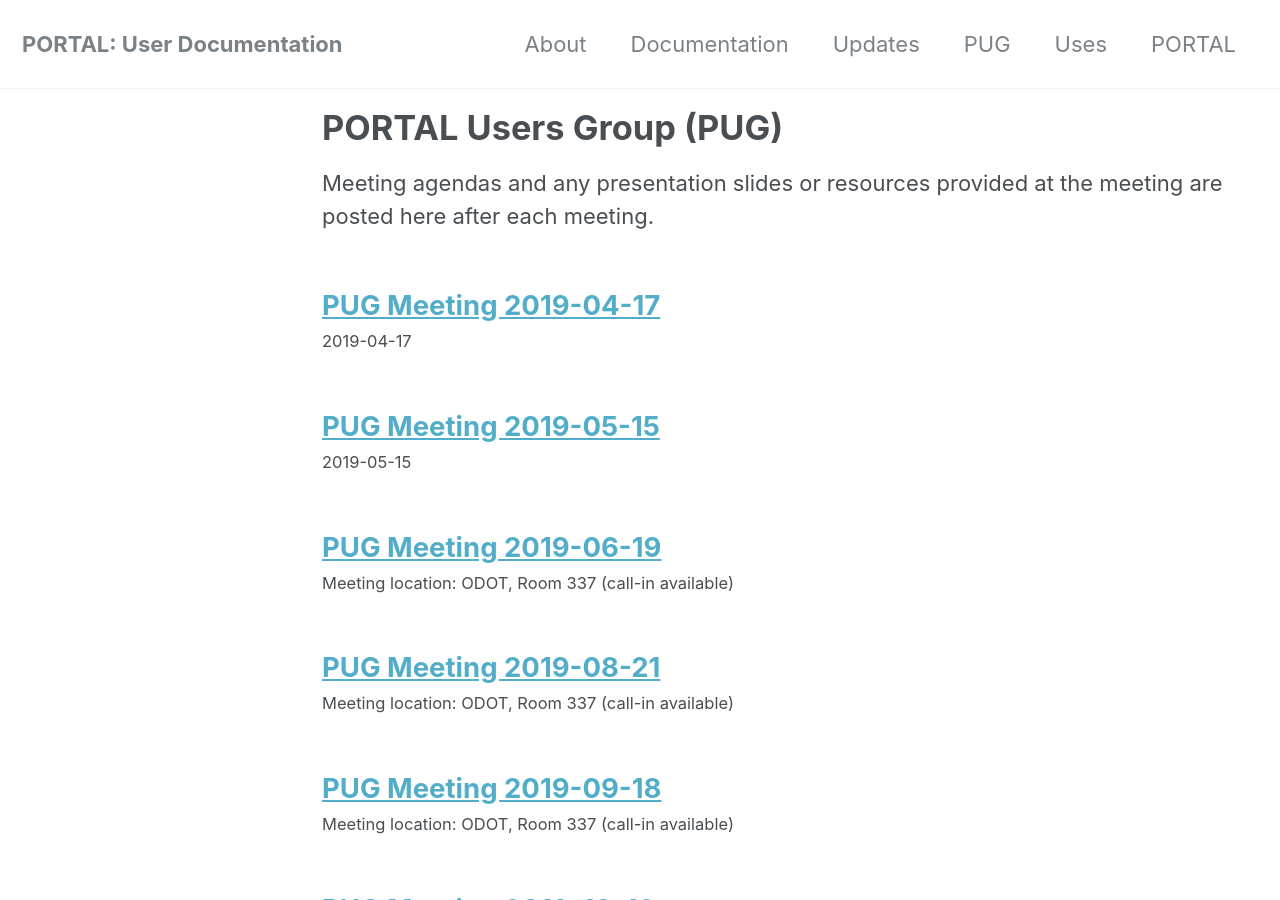
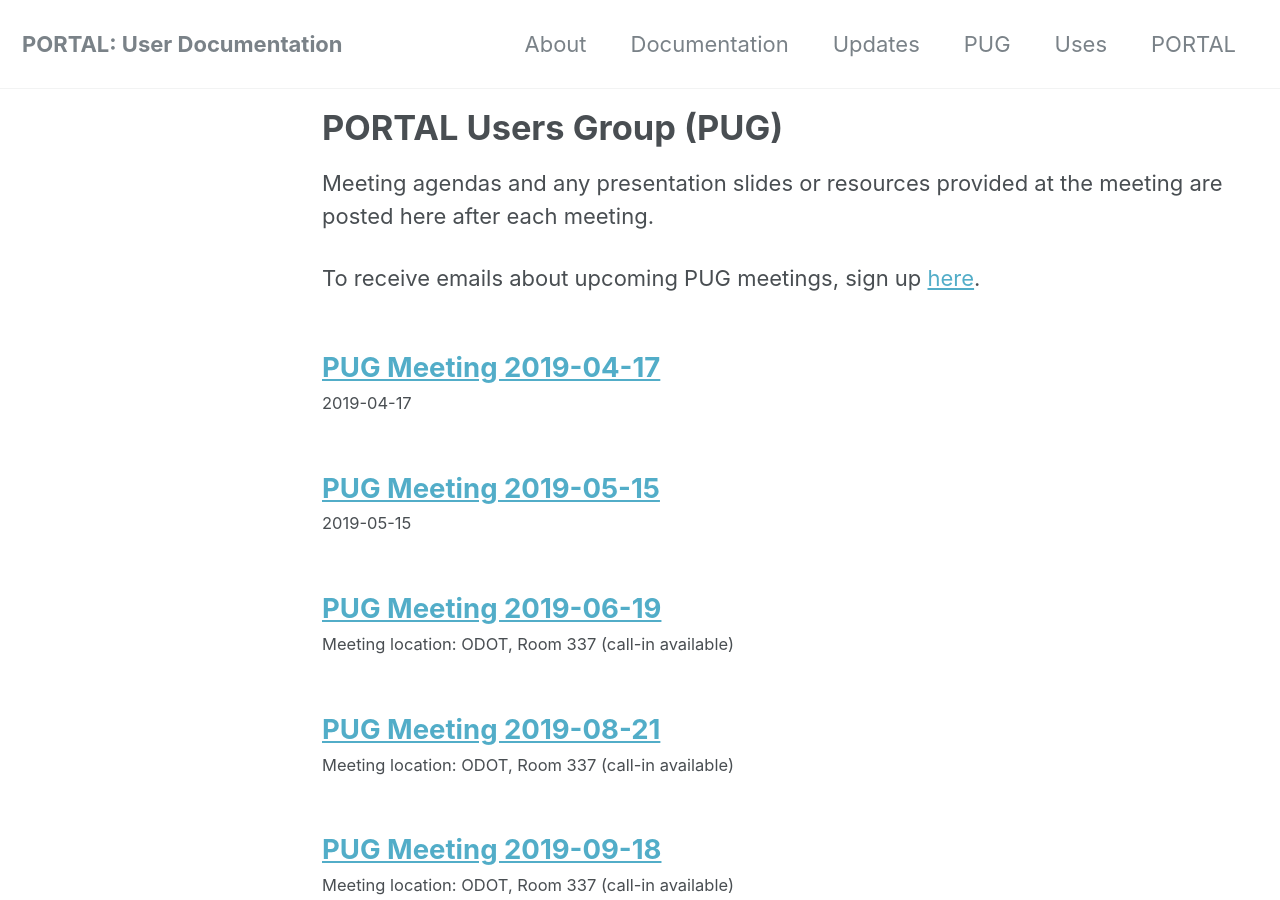
Before and after one commit to adus/portal-documentation, a Jekyll site: the page built from _pages/pug.md, in a window 1280 px wide and 900 px high. Built offline with Jekyll 4.4.1, drawn with Linux system fonts in a browser that asks for light colours; nearby versions of some CDN libraries.

Commit message:
add PUG sign-up link

```diff
--- a/_pages/pug.md
+++ b/_pages/pug.md
@@ -8,3 +8,5 @@ author_profile: false
 ---
 
 Meeting agendas and any presentation slides or resources provided at the meeting are posted here after each meeting.
+
+To receive emails about upcoming PUG meetings, sign up [here](https://share.hsforms.com/1RAfypg6SRDOl3DWUaYgvNw4bv60).
```
